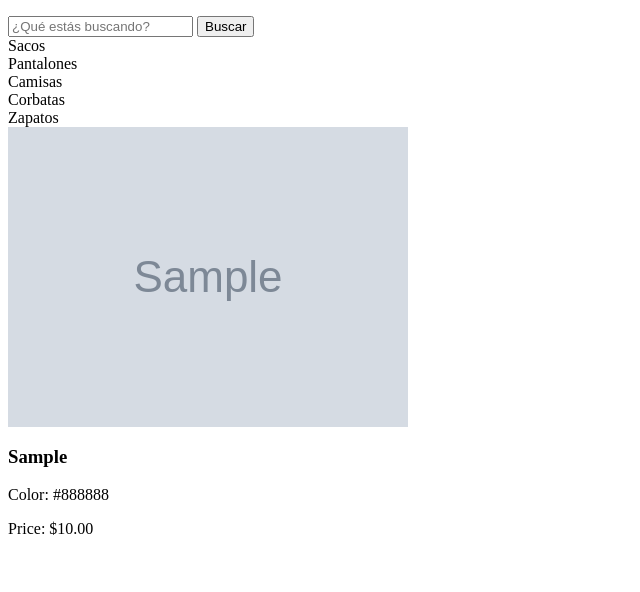
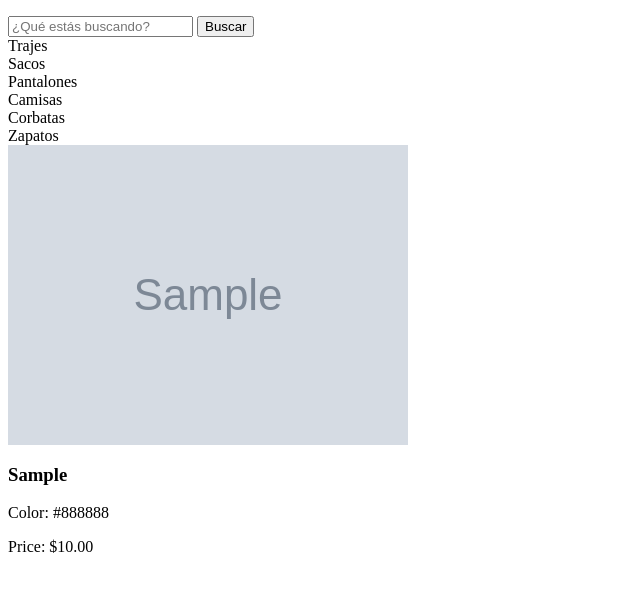
Before and after one commit to JorgeSarricolea/Messieurs-Suits-Rental, a PHP site: page /pages/catalogue.php in a window 1280 px wide. Shown: the part 116-708 px from the top of the page, without its empty margins (0-640 px from the left). Run offline with PHP 8.4, Linux system fonts and the light colour scheme; tables that the repository leaves empty or names only in its code hold one stand-in row (values such as "Sample post"); grey boxes marked "Sample" are stand-in pictures; data that the repository does not hold is empty.

Commit message:
build: add Suits product to Catalogue and carousel

```diff
--- a/js/catalogue.js
+++ b/js/catalogue.js
@@ -1,4 +1,4 @@
-function filterCatalog(type) {
+function filterCatalogue(type) {
   // Highlight the active filter option
   document.querySelectorAll(".filter-option").forEach((element) => {
     if (element.textContent === type) {
@@ -16,9 +16,7 @@ function search(filterType) {
   const searchBox = document.getElementById("searchBox");
   const search = searchBox.value;
   const type =
-    filterType ||
-    document.querySelector(".active")?.textContent ||
-    "SuitJackets";
+    filterType || document.querySelector(".active")?.textContent || "Suits";
 
   fetchCatalogue(type, search);
 }
@@ -28,23 +26,23 @@ function fetchCatalogue(type, search) {
   fetch(`php/../../routes/fetch_catalogue.php?type=${type}&search=${search}`)
     .then((response) => response.json())
     .then((data) => {
-      const catalog = document.getElementById("catalog");
-      catalog.innerHTML = ""; // Clear the current catalog
+      const catalogue = document.getElementById("catalogue");
+      catalogue.innerHTML = ""; // Clear the current catalog
       data.forEach((item) => {
         // Create and add each item to the catalog
         const div = document.createElement("div");
-        div.className = "catalog-item";
+        div.className = "catalogue-item";
         div.innerHTML = `
           <img src="${item.image_src}" alt="${item.model}">
           <h3>${item.model}</h3>
           <p>Color: ${item.color}</p>
           <p>Price: $${item.price.toFixed(2)}</p>
         `;
-        catalog.appendChild(div);
+        catalogue.appendChild(div);
       });
     })
     .catch((error) => console.error("Error:", error));
 }
 
 // Start the catalog with default SuitJackets
-filterCatalog("SuitJackets");
+filterCatalogue("Suits");
--- a/pages/catalogue.php
+++ b/pages/catalogue.php
@@ -17,15 +17,16 @@ include '../includes/header.php';
   </div>
 
   <div>
-    <div class="filter-option" onclick="filterCatalog('SuitJackets')">Sacos</div>
-    <div class="filter-option" onclick="filterCatalog('SuitPants')">Pantalones</div>
-    <div class="filter-option" onclick="filterCatalog('Shirts')">Camisas</div>
-    <div class="filter-option" onclick="filterCatalog('Ties')">Corbatas</div>
-    <div class="filter-option" onclick="filterCatalog('Shoes')">Zapatos</div>
+    <div class="filter-option" onclick="filterCatalogue('Suits')">Trajes</div>
+    <div class="filter-option" onclick="filterCatalogue('SuitJackets')">Sacos</div>
+    <div class="filter-option" onclick="filterCatalogue('SuitPants')">Pantalones</div>
+    <div class="filter-option" onclick="filterCatalogue('Shirts')">Camisas</div>
+    <div class="filter-option" onclick="filterCatalogue('Ties')">Corbatas</div>
+    <div class="filter-option" onclick="filterCatalogue('Shoes')">Zapatos</div>
   </div>
 
-  <!-- Catalogue element -->
-  <div id="catalog"></div>
+  <!-- catalogueue element -->
+  <div id="catalogue"></div>
 
   <script src="../js/catalogue.js"></script>
 </body>
--- a/routes/fetch_catalogue.php
+++ b/routes/fetch_catalogue.php
@@ -4,15 +4,15 @@ include '../database/connection.php';
 
 // Function to clean up input type and prevent SQL injections
 function cleanType($type) {
-    $validTypes = ['SuitJackets', 'SuitPants', 'Shirts', 'Ties', 'Shoes'];
-    return in_array($type, $validTypes) ? $type : 'SuitJackets';
+    $validTypes = ['Suits', 'SuitJackets', 'SuitPants', 'Shirts', 'Ties', 'Shoes'];
+    return in_array($type, $validTypes) ? $type : 'Suits';
 }
 
 // Set content type as JSON
 header('Content-Type: application/json');
 
 // Get the type and search parameter of the request
-$type = isset($_GET['type']) ? cleanType($_GET['type']) : 'SuitJackets';
+$type = isset($_GET['type']) ? cleanType($_GET['type']) : 'Suits';
 $search = $_GET['search'] ?? '';
 
 // Prevent SQL injection for type
```
Also changed, not shown: includes/carousel.php (+8 -8 lines), uploads/D_NQ_NP_614298-CBT69336048769_052023-O.webp (added), uploads/D_NQ_NP_614456-CBT69336048771_052023-O.webp (added), uploads/D_NQ_NP_775645-CBT69336048761_052023-O.webp (added), uploads/D_NQ_NP_826180-CBT69336048831_052023-O.webp (added).
